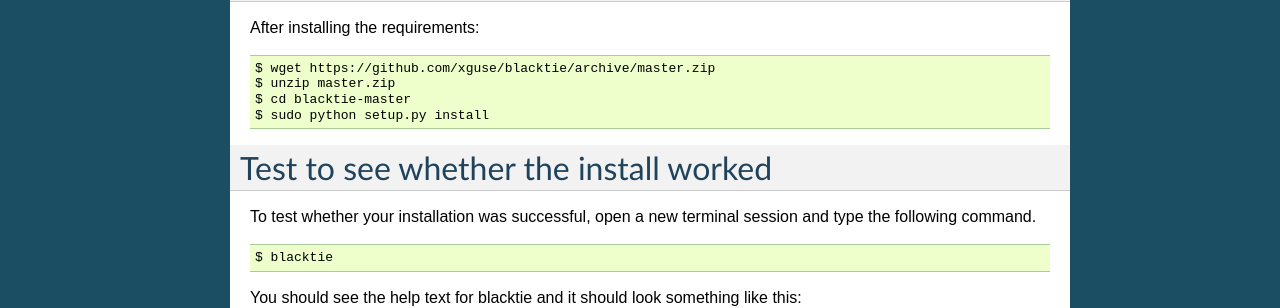
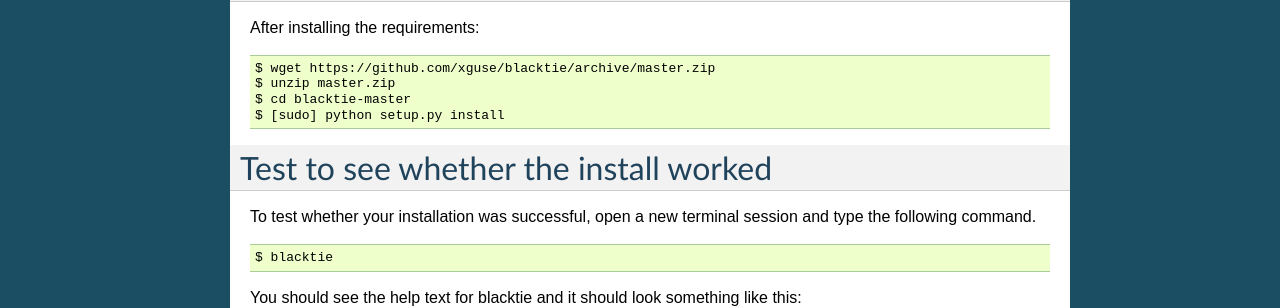
Before and after one commit to xguse/blacktie, a Sphinx documentation site: the page built from docs/install.rst, in a window 1280 px wide. Shown: the part 730-1038 px from the top of the page. Built offline with Sphinx 7.4.7, drawn with Linux system fonts in a browser that asks for light colours; formulas are drawn with MathJax 3.

```diff
--- a/docs/install.rst
+++ b/docs/install.rst
@@ -39,7 +39,7 @@ After installing the requirements: ::
   $ wget https://github.com/xguse/blacktie/archive/master.zip
   $ unzip master.zip
   $ cd blacktie-master
-  $ sudo python setup.py install
+  $ [sudo] python setup.py install
 
 Test to see whether the install worked
 ======================================
```
